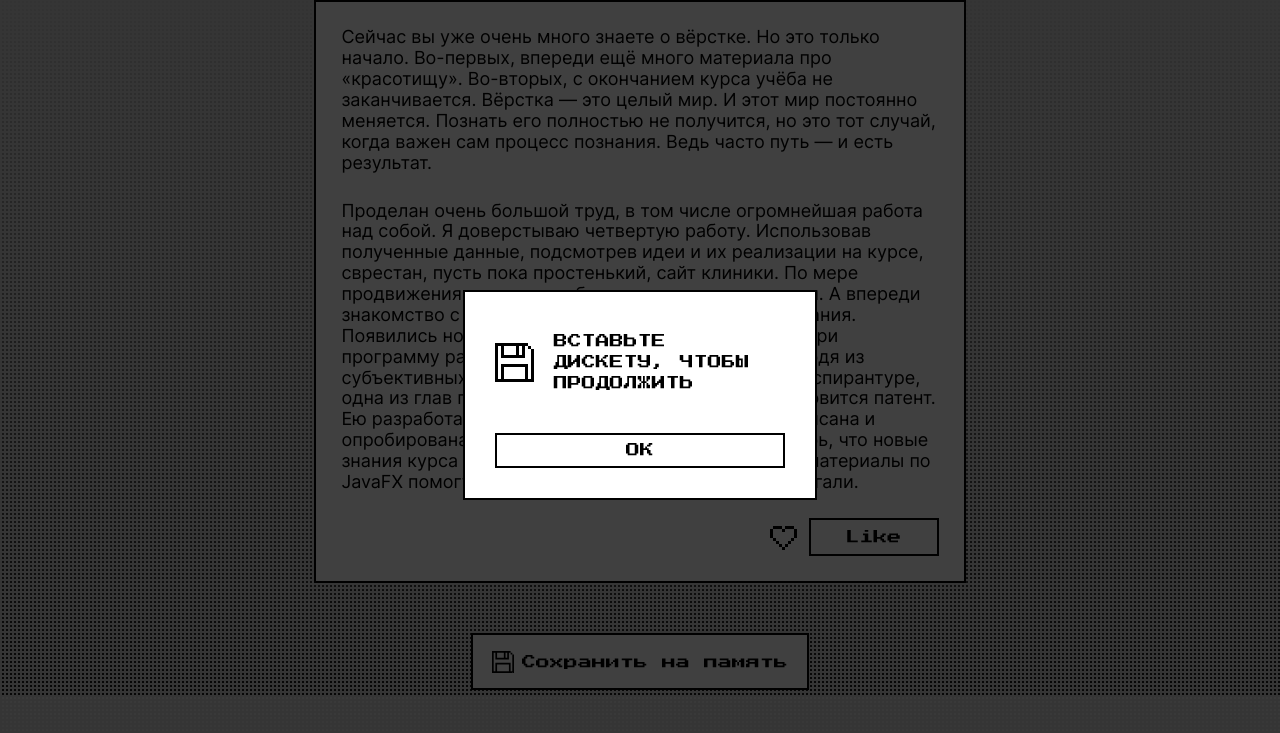
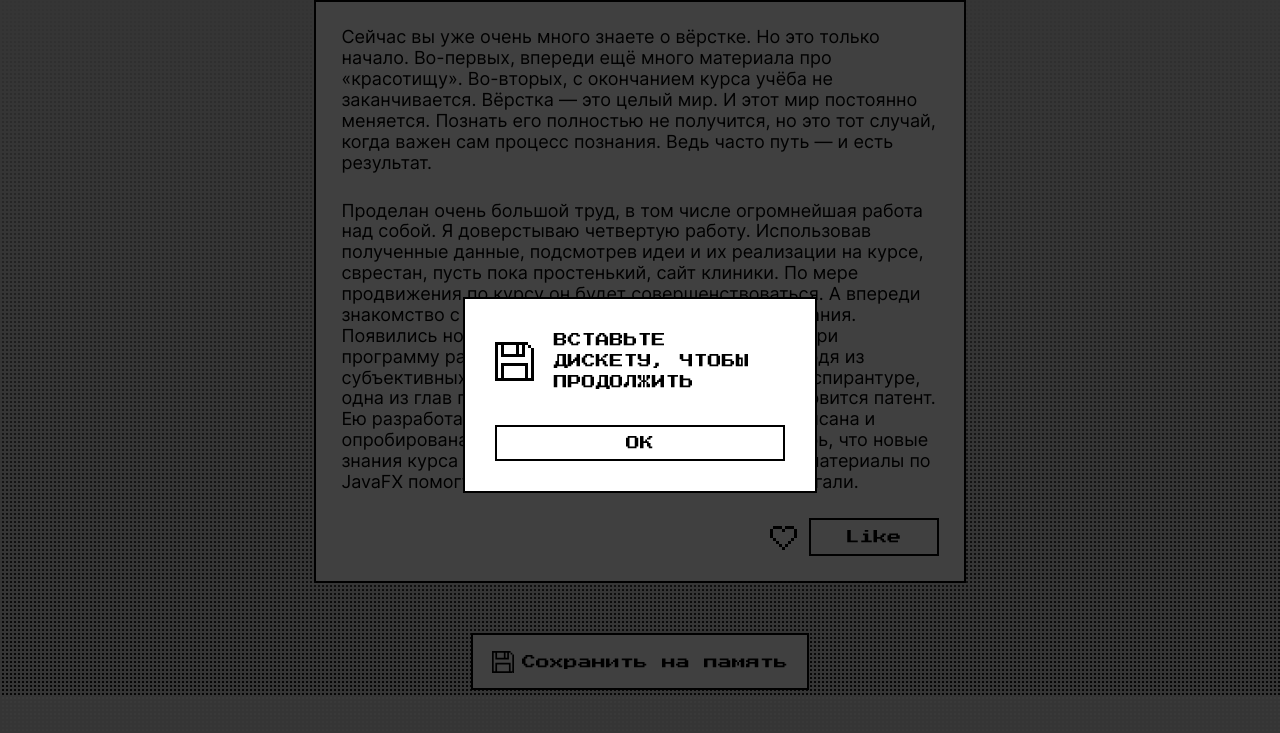
Before and after one commit to RadTan98/zakrivayuschiy-teg-f, a plain HTML site: page index.html in a window 1280 px wide. Both pictures are taken after a click on the button "Сохранить на память". Shown: the part 8905-9638 px from the top of the page. Drawn offline with Linux system fonts and the light colour scheme.

Commit message:
стилизация модального окна

```diff
--- a/styles/style.css
+++ b/styles/style.css
@@ -260,6 +260,7 @@
   text-transform: uppercase;
   line-height: 21px;
   block-size: 5.06rem;
+  padding-block-end: 15px;
 }
 
 .dialog_icon {
@@ -276,9 +277,9 @@
 
 
 .dialog-button {
-  margin-block-start: 30px;
+  margin-block-start: 15px;
   padding-inline: 17px;
-  padding-block: 9px;
+  padding-block: 10px;
   line-height: 90%;
   background-color: transparent;
   inline-size: 100%;
@@ -330,6 +331,7 @@
 
   .dialog {
     padding-inline: 40px;
-    margin-block-end: 241px;
+    /*margin-block-end: 238px;*/
   }
+
 }
```
